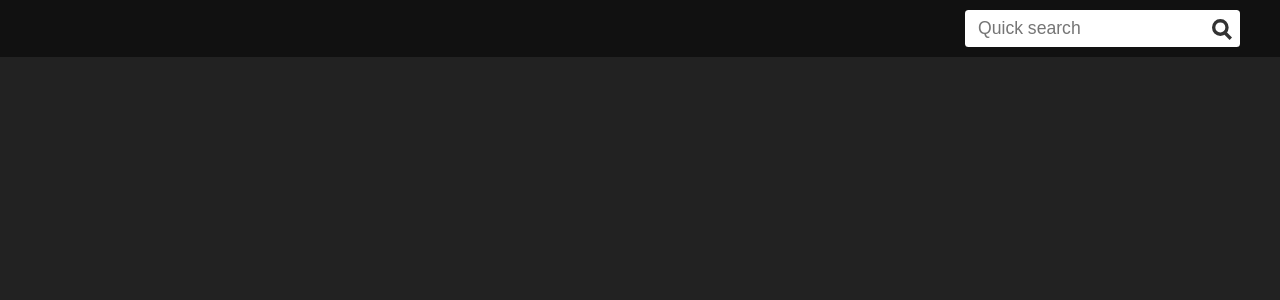
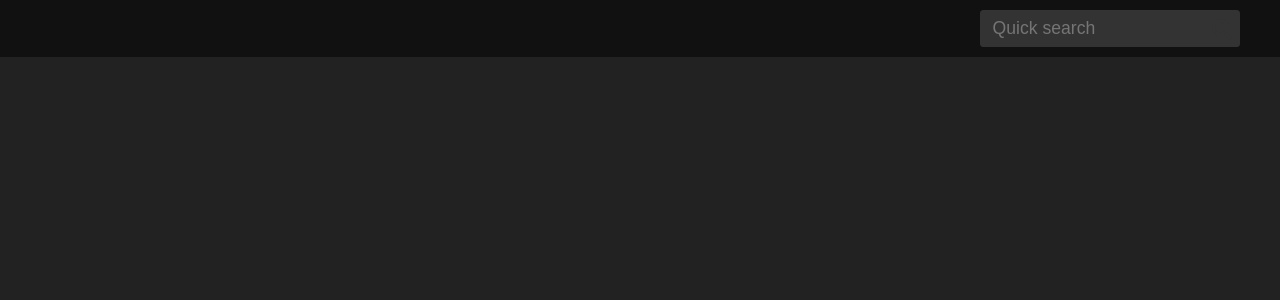
Before and after one commit to chrismendes/react-searchbar, a React (Create React App) app: page / in a window 1280 px wide. Shown: the top 300 px of the page. Built offline with nearby package versions, Linux system fonts and the light colour scheme.

Commit message:
Further tweaks to colours

```diff
--- a/src/components/Search/styles.js
+++ b/src/components/Search/styles.js
@@ -23,11 +23,22 @@ export const InputFieldContainer = styled.div`
   }
 `;
   export const InputField = styled.input`
+    width: 260px;
     padding-right: 34px;
+
     border: 2px solid transparent;
+    outline: none;
+    background: #333;
+    color: #fff;
+
+    transition: width 0.3s, background 0.3s, color: 0.3s;
+    transition-timing-function: ease-out;
 
     &:focus {
-      border: 2px solid orange;
+      border: 2px solid transparent;
+      background: #d0d0d0;
+      color: #222;
+      width: 280px;
     }
   `;
   export const CancelButton = styled.button`
@@ -57,12 +68,12 @@ export const ResultsBox = styled.div`
 
   position: absolute;
   right: 40px;
+  margin-top: 6px;
 
   max-height: 340px;
   overflow-y: scroll;
 
-  background: #efefef;
-  border: 1px solid #d0d0d0;
+  background: #444;
   border-top: 0;
 `;
 
@@ -70,7 +81,7 @@ export const ResultsBox = styled.div`
     padding: 10px 20px;
     display: block;
 
-    color: #333;
+    color: #999;
     text-align: center;
     font-size: 0.9em;
   `;
@@ -80,6 +91,8 @@ export const ResultsBox = styled.div`
     flex-direction: row;
     align-items: center;
 
+    color: #fff;
+
     margin-top: 6px;
 
     &:first-child {
@@ -87,7 +100,7 @@ export const ResultsBox = styled.div`
     }
 
     &:hover {
-      background: #dfdfdf;
+      background: #666;
     }
   `;
     export const ResultImageContainer = styled.div`
@@ -103,7 +116,7 @@ export const ResultsBox = styled.div`
       max-height: 100%;
     `;
     export const ResultTitle = styled.span`
-      color: #333;
+      color: #fff;
     `;
 
 export const NoResultsMsg = styled.span`
```
